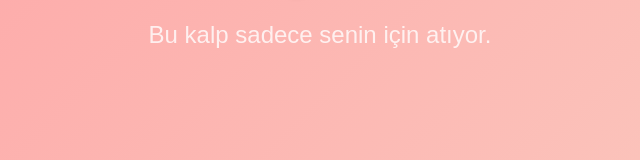
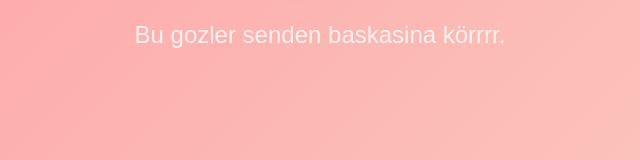
Before and after one commit to rubiess000027/azramm, a plain HTML site: page index.html in a window 1280 px wide. Shown: the part 423-583 px from the top of the page, 320-960 px from the left. Drawn offline with Linux system fonts and the light colour scheme.

Commit message:
Update index.html

```diff
--- a/index.html
+++ b/index.html
@@ -3,13 +3,13 @@
 <head>
     <meta charset="UTF-8">
     <meta name="viewport" content="width=device-width, initial-scale=1.0">
-    <title>Seni Seviyorum Azra</title>
+    <title>SENİ SEVİYORRUMM MAVİSSSİMMMM</title>
     <link rel="stylesheet" href="style.css">
 </head>
 <body>
     <div class="container">
         <h1 id="main-text"></h1>
-        <p class="subtext">Bu kalp sadece senin için atıyor.</p>
+        <p class="subtext">Bu gozler senden baskasina körrrr.</p>
     </div>
     <script src="script.js"></script>
 </body>
```
